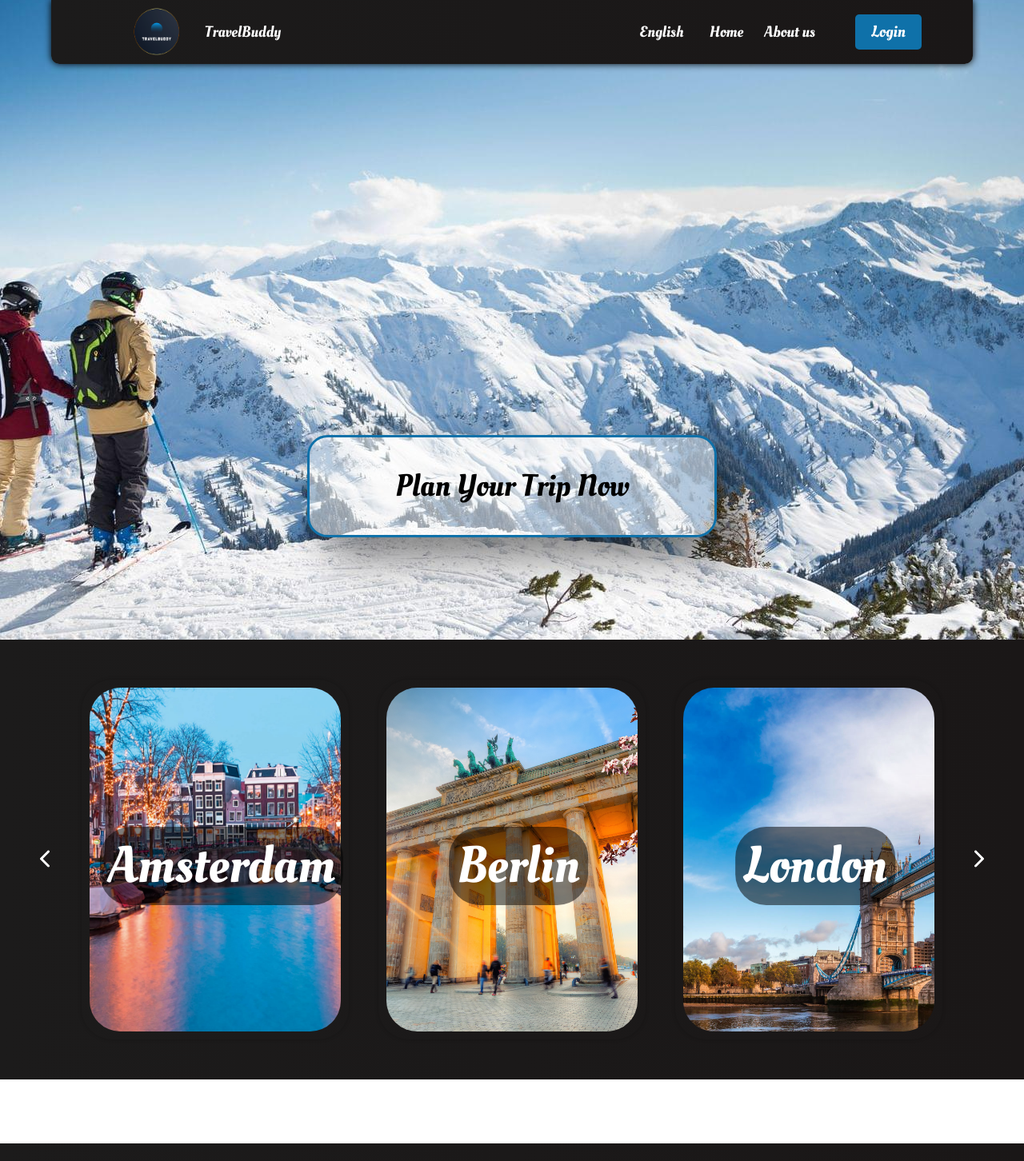
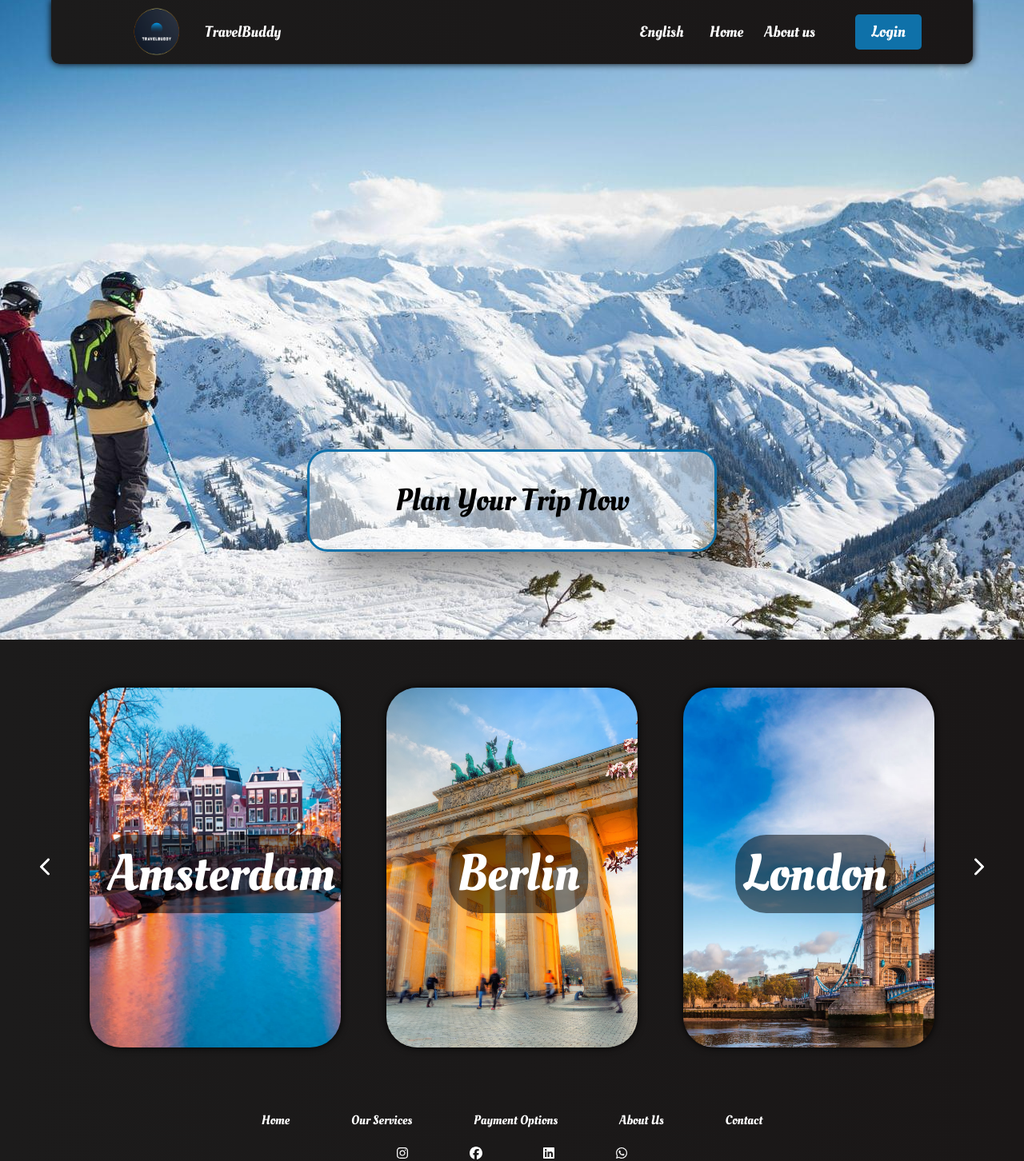
Before and after one commit to lukaspabst/TravelBuddy, a React (Create React App) app in the folder travelbuddy-react/: page / in a window 1280 px wide. Shown: the top 1452 px of the page at 80% size. Built offline with nearby package versions, Linux system fonts and the light colour scheme; no server answers.

Commit message:
background für login geht noch nicht sonst haufen anpassungen

```diff
--- a/travelbuddy-react/public/index.html
+++ b/travelbuddy-react/public/index.html
@@ -11,7 +11,6 @@
     />
     <link rel="apple-touch-icon" href="%PUBLIC_URL%/logo192.png" />
     <link rel="manifest" href="%PUBLIC_URL%/manifest.json" />
-    <link rel="stylesheet" href="https://fonts.googleapis.com/css?family=Roboto:400,400i,700,700i&display=swap" />
     <title>TravelBuddy</title>
   </head>
   <body>
--- a/travelbuddy-react/src/App.css
+++ b/travelbuddy-react/src/App.css
@@ -8,6 +8,7 @@
 * {
   font-family: 'OleoScript-Regular', sans-serif;
 }
+
 .App-logo {
   height: 40vmin;
   pointer-events: none;
@@ -18,7 +19,11 @@
     animation: App-logo-spin infinite 20s linear;
   }
 }
-
+header {
+  position: sticky;
+  top: 0;
+  z-index: 1000;
+}
 .App-header {
   background-color: #282c34;
   min-height: 100vh;
@@ -33,7 +38,9 @@
 .App-link {
   color: #61dafb;
 }
-
+body {
+  background: linear-gradient(90deg, rgb(28, 27, 27) 0%, rgb(26, 23, 23) 100%);
+}
 @keyframes App-logo-spin {
   from {
     transform: rotate(0deg);
--- a/travelbuddy-react/src/App.js
+++ b/travelbuddy-react/src/App.js
@@ -1,24 +1,31 @@
-import React from 'react';
+// App.js
+import React, { useRef } from 'react';
+import { BrowserRouter as Router, Routes, Route, Link } from 'react-router-dom';
+import './App.css';
 import Navbar from './Components/Navbar/Navbar';
 import LoginForm from './Containers/Login/LoginForm';
-import { BrowserRouter as Router, Routes, Route } from 'react-router-dom';
-import './App.css';
-import RegisterForm from "./Containers/Register/RegisterForm";
-import {AuthProvider} from "./Containers/Authentication/AuthProvider";
-import StartPage from "./Components/StartPage/StartPage";
-import Footer from "./Components/Footer/Footer";
+import RegisterForm from './Containers/Register/RegisterForm';
+import { AuthProvider } from './Containers/Authentication/AuthProvider';
+import StartPage from './Components/StartPage/StartPage';
+import Footer from './Components/Footer/Footer';
+import useContainerHeight from './containerHeightCalc'; // Importiere die benutzerdefinierte Hook
 
 function App() {
+    const appContainerRef = useRef(null);
+    const containerHeight = useContainerHeight(appContainerRef);
+
     return (
         <Router>
             <AuthProvider>
+                <div ref={appContainerRef}>
                     <Navbar />
                     <Routes>
                         <Route path="/" element={<StartPage />} />
                         <Route path="/login" element={<LoginForm />} />
                         <Route path="/register" element={<RegisterForm />} />
                     </Routes>
-                    <Footer />
+                </div>
+                <Footer containerHeight={containerHeight} />
             </AuthProvider>
         </Router>
     );
--- a/travelbuddy-react/src/components/Background/StartingBackground.js
+++ b/travelbuddy-react/src/components/Background/StartingBackground.js
@@ -3,9 +3,11 @@ import './StartingBackground.scss';
 
 function BackgroundImage() {
     return (
+        <header className="background-header">
         <div className="Image-Scaler">
             <img src="/assets/Placeholder.png" alt="Bild" className="centered-image" />
         </div>
+        </header>
     );
 }
 
--- a/travelbuddy-react/src/components/Background/StartingBackground.scss
+++ b/travelbuddy-react/src/components/Background/StartingBackground.scss
@@ -5,6 +5,10 @@
   width: 100%;
   height: 100vh;
   overflow: hidden;
+}
+.background-header {
+  position: relative;
+  z-index: 0;
 }
 
 .centered-image {
@@ -21,4 +25,5 @@
     width: 100%;
     height: 100%;
   }
+
 }
--- a/travelbuddy-react/src/components/Footer/Footer.js
+++ b/travelbuddy-react/src/components/Footer/Footer.js
@@ -5,10 +5,10 @@ import {faFacebook, faInstagram, faLinkedin, faWhatsapp} from "@fortawesome/free
 import {useTranslation} from "react-i18next";
 
 
-function Footer() {
+function Footer({ containerHeight }) {
     const {t, i18n} = useTranslation();
     return (
-        <footer className="footer">
+        <footer style={{ top: `calc(${containerHeight}px - 100px)` }} className="footer">
             <div className="footer-content">
                 <div className="footer-links">
                        <a href="/">{t('footer.home')}</a>
--- a/travelbuddy-react/src/components/Navbar/Navbar.js
+++ b/travelbuddy-react/src/components/Navbar/Navbar.js
@@ -47,6 +47,7 @@ function Navbar() {
 
     return (
         <>
+            <header>
             <nav className='navbar'>
                 <div className='navbar-container'>
                     <Link to='/' className='navbar-logo'>
@@ -85,6 +86,7 @@ function Navbar() {
                     )}
                 </div>
             </nav>
+            </header>
         </>
     )
 }
--- a/travelbuddy-react/src/components/TravelCarousel/TravelCarousel.js
+++ b/travelbuddy-react/src/components/TravelCarousel/TravelCarousel.js
@@ -2,28 +2,34 @@ import React, { useState } from 'react';
 import './TravelCarousel.scss';
 import { faChevronLeft, faChevronRight } from "@fortawesome/free-solid-svg-icons";
 import { FontAwesomeIcon } from "@fortawesome/react-fontawesome";
+import {Link} from "react-router-dom";
 
 const TravelCarousel = () => {
     const travelData = [
         {
             title: 'Amsterdam',
             image: '/assets/Städte/Amsterdam.png',
+            travelId: 'amsterdam',
         },
         {
             title: 'Berlin',
             image: '/assets/Städte/Berlin.png',
+            travelId: 'berlin',
         },
         {
             title: 'London',
             image: '/assets/Städte/London.png',
+            travelId: 'london',
         },
         {
             title: 'Paris',
             image: '/assets/Städte/Paris.png',
+            travelId: 'paris',
         },
         {
             title: 'Warschau',
             image: '/assets/Städte/Warschau.png',
+            travelId: 'warschau',
         },
     ];
 
@@ -45,10 +51,12 @@ const TravelCarousel = () => {
                 <button onClick={handlePrev} className="carousel-button"><FontAwesomeIcon icon={faChevronLeft} /></button>
                 {travelData.slice(currentIndex, currentIndex + itemsToShow).map((travel, index) => (
                     <div className="travel-card" key={index}>
-                        <div className="card-content">
-                            <img src={travel.image} alt={travel.title} className="travel-image" />
-                            <p className="travel-title">{travel.title}</p>
-                        </div>
+                        <Link to={`/travel/${travel.travelId}`} className="travel-card-link">
+                            <div className="card-content">
+                                <img src={travel.image} alt={travel.title} className="travel-image" />
+                                <p className="travel-title">{travel.title}</p>
+                            </div>
+                        </Link>
                     </div>
                 ))}
                 <button onClick={handleNext} className="carousel-button"><FontAwesomeIcon icon={faChevronRight} /></button>
@@ -57,4 +65,5 @@ const TravelCarousel = () => {
     );
 };
 
+
 export default TravelCarousel;
--- a/travelbuddy-react/src/components/TravelCarousel/TravelCarousel.scss
+++ b/travelbuddy-react/src/components/TravelCarousel/TravelCarousel.scss
@@ -5,7 +5,7 @@
   display: flex;
   flex-direction: column;
   align-items: center;
-  padding: 25px;
+  padding: 25px 25px 45px;
 }
 
 .carousel-container {
@@ -21,27 +21,28 @@
   max-width: calc(30% - 20px);
   padding: 10px;
   text-align: center;
-  height: 450px;
   border-radius: 3vw;
-  box-shadow: 0 0 5px rgba(0, 0, 0, 0.2);
   display: flex;
   flex-direction: column;
   align-items: center;
-  transition: opacity 0.3s;
 }
 
-.travel-card.fade-out {
-  opacity: 0;
-}
-
-.travel-card.fade-in {
-  opacity: 1;
-}
 .card-content {
   position: relative;
   text-align: center;
-  max-width: 100%;
   height: 450px;
+  border-radius: 3vw;
+  box-shadow: 0 0 10px rgba(0, 0, 0, 1);
+}
+.card-content:hover {
+  transform: scale(1.01);
+  box-shadow: 0 0 10px rgba(0, 0, 0, 1);
+  transition: transform 0.35s ease-in-out, box-shadow 0.35s ease-in-out;
+
+  p {
+    color: #125f8d;
+    transition: color 0.35s ease-in-out;
+  }
 }
 
 .travel-title {
@@ -74,7 +75,7 @@
 }
 
 .travel-image {
-  width: 100%;
+  width: 10000px; //sketchy shit!! But well... it works...
   height: 100%;
   object-fit: cover;
   border-radius: 3vw;
--- /dev/null
+++ b/travelbuddy-react/src/containerHeightCalc.js
@@ -0,0 +1,27 @@
+import { useEffect, useState } from 'react';
+
+function useContainerHeight(ref) {
+    const [containerHeight, setContainerHeight] = useState(0);
+
+    useEffect(() => {
+        const updateContainerHeight = () => {
+            if (ref.current) {
+                setContainerHeight(ref.current.clientHeight);
+            }
+        };
+
+        updateContainerHeight(); // Initialisiere die Höhe
+
+        window.addEventListener('resize', updateContainerHeight);
+        window.addEventListener('popstate', updateContainerHeight);
+
+        return () => {
+            window.removeEventListener('resize', updateContainerHeight);
+            window.removeEventListener('popstate', updateContainerHeight);
+        };
+    }, [ref.current]);
+
+    return containerHeight;
+}
+
+export default useContainerHeight;
```
Lines whose indentation alone changed are shown as unchanged.
